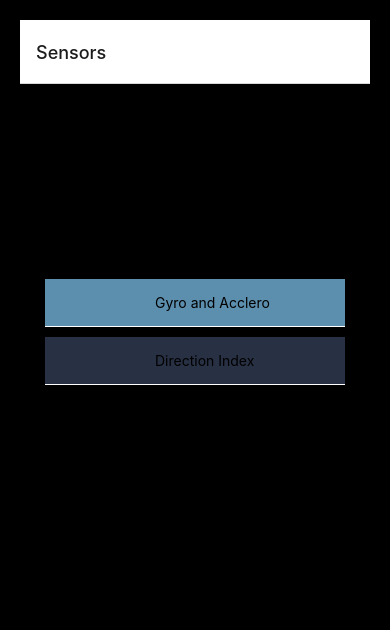
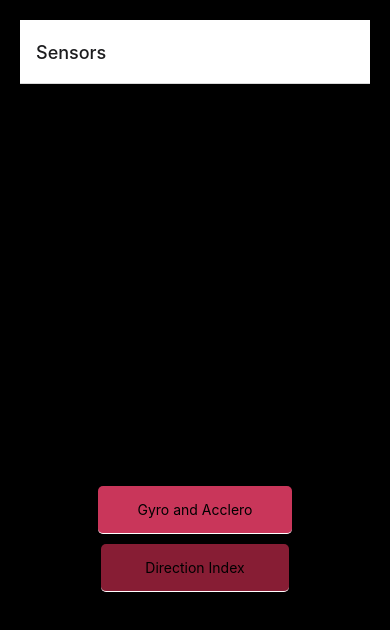
Before and after one commit to Aashish079/GestureBasedController, a React Native app: screen /Sensors in a window 390 px wide. Shown: the top 630 px of the page. Built offline with nearby package versions, Linux system fonts and the light colour scheme; what react-native-sensors would draw is missing.

Commit message:
Minor fixes

```diff
--- a/StackNavigator.tsx
+++ b/StackNavigator.tsx
@@ -20,6 +20,7 @@ const StackNavigator = () => {
           <Stack.Screen name="Lobby" component={Lobby} />
           <Stack.Screen name="Sensors" component={Sensors}
            options={{ headerLeft: null }}
+
           />
         </Stack.Navigator>
       </WebSocketProvider>
--- a/src/components/lobby.tsx
+++ b/src/components/lobby.tsx
@@ -1,4 +1,4 @@
-import React, { useState, useEffect } from 'react';
+import React, {useState, useEffect} from 'react';
 import {
   View,
   Text,
@@ -6,15 +6,15 @@ import {
   TextInput,
   Alert,
   TouchableOpacity,
-  Button,
+  Pressable,
   Image,
 } from 'react-native';
-import { listenForBroadcast, useWebSocket } from '../scripts/listen_broadcast';
+import {listenForBroadcast, useWebSocket} from '../scripts/listen_broadcast';
 
-const Lobby = ({ navigation }) => {
-  const { connectToServer, isConnected } = useWebSocket();
+const Lobby = ({navigation}) => {
+  const {connectToServer, isConnected} = useWebSocket();
   const [username, setUsername] = useState('');
-
+  const [backgroundColor, setBackgroundColor] = useState('#C9365A');
   const [availableConnection, setAvailableConnection] = useState<string[]>([]);
   useEffect(() => {
     if (isConnected) {
@@ -22,10 +22,15 @@ const Lobby = ({ navigation }) => {
     }
   }, [isConnected, navigation]);
   const handleClick = async () => {
+    setAvailableConnection([]);
     try {
       if (username === '') {
         Alert.alert('Input field is empty', 'Username can’t be empty');
       } else {
+        setBackgroundColor('#871D34');
+        setTimeout(() => {
+          setBackgroundColor('#C9365A');
+        }, 5000);
         const hostInfo = await listenForBroadcast();
         setAvailableConnection(Array.from(hostInfo));
       }
@@ -38,6 +43,7 @@ const Lobby = ({ navigation }) => {
     try {
       await connectToServer(ip, port, username);
     } catch (error) {
+      Alert.alert('Connection Failed', error.message);
       console.log('Error ', error);
     }
   };
@@ -52,20 +58,22 @@ const Lobby = ({ navigation }) => {
         placeholder="Enter username"
         placeholderTextColor="#888"
       />
-      <Button
-        title="Enter"
+
+      <Pressable
+        style={[styles.button, {backgroundColor}]}
         onPress={() => {
-          console.log(username);
           handleClick();
-        }}
-      />
+        }}>
+        <Text style={styles.text}>Search</Text>
+      </Pressable>
 
       {availableConnection.map((hostInfo, index) => {
         if (availableConnection.length > 0) {
           const [host, address] = hostInfo.split('@');
           const [ip, port] = address.split(':');
           return (
-            <TouchableOpacity style={styles.deviceContainer}
+            <TouchableOpacity
+              style={styles.deviceContainer}
               key={port}
               onPress={() => makeConnection(ip, port, username)}>
               <View style={styles.deviceName} key={index}>
@@ -109,6 +117,15 @@ const styles = StyleSheet.create({
     marginBottom: 20,
     color: '#fff',
   },
+  button: {
+    alignItems: 'center',
+    justifyContent: 'center',
+    paddingVertical: 12,
+    paddingHorizontal: 32,
+    borderRadius: 4,
+    elevation: 3,
+  },
+
   deviceContainer: {
     padding: 20,
     borderBottomWidth: 1,
--- a/src/components/sensors.tsx
+++ b/src/components/sensors.tsx
@@ -1,8 +1,7 @@
-import React, { useState, useEffect } from 'react';
+import React, {useState, useEffect} from 'react';
 import {
   View,
   Text,
-
   BackHandler,
   StyleSheet,
   TouchableOpacity,
@@ -12,12 +11,12 @@ import {
   subscribeGyroscope,
   subscribeRawAcclerometer,
 } from '../services/sensors';
-import { useWebSocket } from '../scripts/listen_broadcast';
-const Sensors = ({ navigation }) => {
-  const { socket, isConnected, setIsConnected } = useWebSocket();
+import {useWebSocket} from '../scripts/listen_broadcast';
+const Sensors = ({navigation}) => {
+  const {socket, isConnected, setIsConnected} = useWebSocket();
 
-  const [gyro, setGyro] = useState({ x: 0, y: 0, z: 0 });
-  const [acclero, setAcclero] = useState({ x: 0, y: 0, z: 0 });
+  const [gyro, setGyro] = useState({x: 0, y: 0, z: 0});
+  const [acclero, setAcclero] = useState({x: 0, y: 0, z: 0});
   const [dataToSend, setDataToSend] = useState('directionIndex');
   const [directionIndex, setDirectionIndex] = useState('Neutral');
 
@@ -55,7 +54,7 @@ const Sensors = ({ navigation }) => {
   useEffect(() => {
     if (!isConnected || dataToSend !== 'directionIndex') return;
     if (socket) {
-      const data = { directionIndex: directionIndex };
+      const data = {directionIndex: directionIndex};
       socket.send(JSON.stringify(data));
     }
   }, [socket, isConnected, directionIndex, dataToSend]);
@@ -63,7 +62,7 @@ const Sensors = ({ navigation }) => {
   useEffect(() => {
     if (!isConnected || dataToSend !== 'gyroAcclero') return;
     if (socket) {
-      const data = { gyroscope: gyro, accelerometer: acclero };
+      const data = {gyroscope: gyro, accelerometer: acclero};
       socket.send(JSON.stringify(data));
     }
   }, [socket, isConnected, gyro, acclero, dataToSend]);
@@ -80,11 +79,11 @@ const Sensors = ({ navigation }) => {
 
       <Text>Direction Index</Text>
       <Text>Direction : {directionIndex}</Text>
-
+      <View style={styles.textContainer}>
         <TouchableOpacity
           style={[
-          styles.deviceContainer,
-          dataToSend === 'gyroAcclero' && styles.activeDeviceContainer,
+            styles.mode,
+            dataToSend === 'gyroAcclero' && styles.activeMode,
           ]}
           onPress={() => setDataToSend('gyroAcclero')}>
           <View>
@@ -93,14 +92,15 @@ const Sensors = ({ navigation }) => {
         </TouchableOpacity>
         <TouchableOpacity
           style={[
-          styles.deviceContainer,
-          dataToSend === 'directionIndex' && styles.activeDeviceContainer,
+            styles.mode,
+            dataToSend === 'directionIndex' && styles.activeMode,
           ]}
           onPress={() => setDataToSend('directionIndex')}>
           <View>
-          <Text>Direction Index</Text>
+            <Text> Direction Index </Text>
           </View>
         </TouchableOpacity>
+      </View>
     </View>
   );
 };
@@ -111,17 +111,27 @@ const styles = StyleSheet.create({
     backgroundColor: '#000',
     padding: 20,
   },
-  deviceContainer: {
+  mode: {
+    flexDirection: 'row',
     margin: 5,
-    paddingLeft: 110,
     paddingVertical: 15,
+    paddingHorizontal: 40,
+    borderRadius: 5,
+    borderBottomWidth: 1,
 
-    borderBottomWidth: 1,
-    backgroundColor: '#5C8EAD',
     borderBottomColor: '#fff',
+    justifyContent: 'center',
+    alignItems: 'center',
+    backgroundColor: '#C9365A',
   },
-  activeDeviceContainer: {
-    backgroundColor: '#283044',
+  activeMode: {
+    backgroundColor: '#871D34',
+  },
+
+  textContainer: {
+    flex: 1,
+    justifyContent: 'center',
+    alignItems: 'center',
   },
   text: {
     color: '#fff',
--- a/src/scripts/listen_broadcast.jsx
+++ b/src/scripts/listen_broadcast.jsx
@@ -60,7 +60,6 @@ export const WebSocketProvider = ({children}) => {
       ws.onopen = () => {
         setSocket(ws);
         setIsConnected(true);
-        ws.send(`username=${username}`);
         resolve();
       };
       ws.onclose = () => {
```
Also changed, not shown: 3 other files (tests, documents, lock files or other folders). Lines whose indentation alone changed are shown as unchanged.
